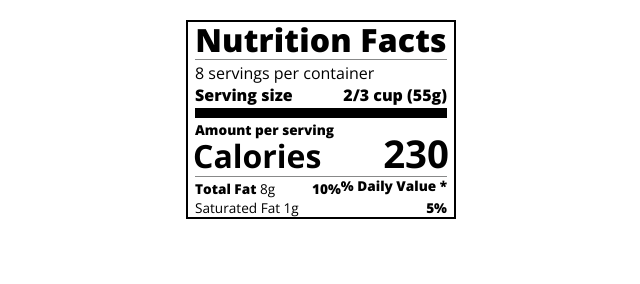
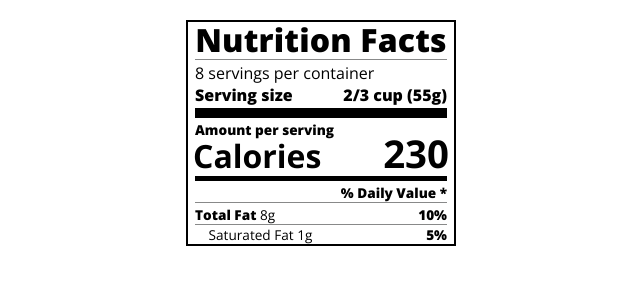
Before and after one commit to Raph3046/nutrition-label, a plain HTML site: page index.html in a window 1280 px wide. Shown: the whole page, without its empty margins (319-959 px from the left). Drawn offline with nearby package versions, Linux system fonts and the light colour scheme.

Commit message:
added no divider

```diff
--- a/styles.css
+++ b/styles.css
@@ -30,6 +30,7 @@ p {
 .divider {
   border-bottom: 1px solid #888989;
   margin: 2px 0;
+  clear: right;
 }
 
 .bold {
@@ -49,6 +50,10 @@ p {
   border: 0;
 }
 
+.md {
+  height: 5px;
+}
+
 .sm-text {
   font-size: 0.85rem;
 }
@@ -62,3 +67,11 @@ p {
   font-size: 1.2em;
   margin-top: -7px;
 }
+
+.indent {
+  margin-left: 1em;
+}
+
+.daily-value p:not(.no-divider) {
+  border-bottom: 1px solid #888989;
+}
```
